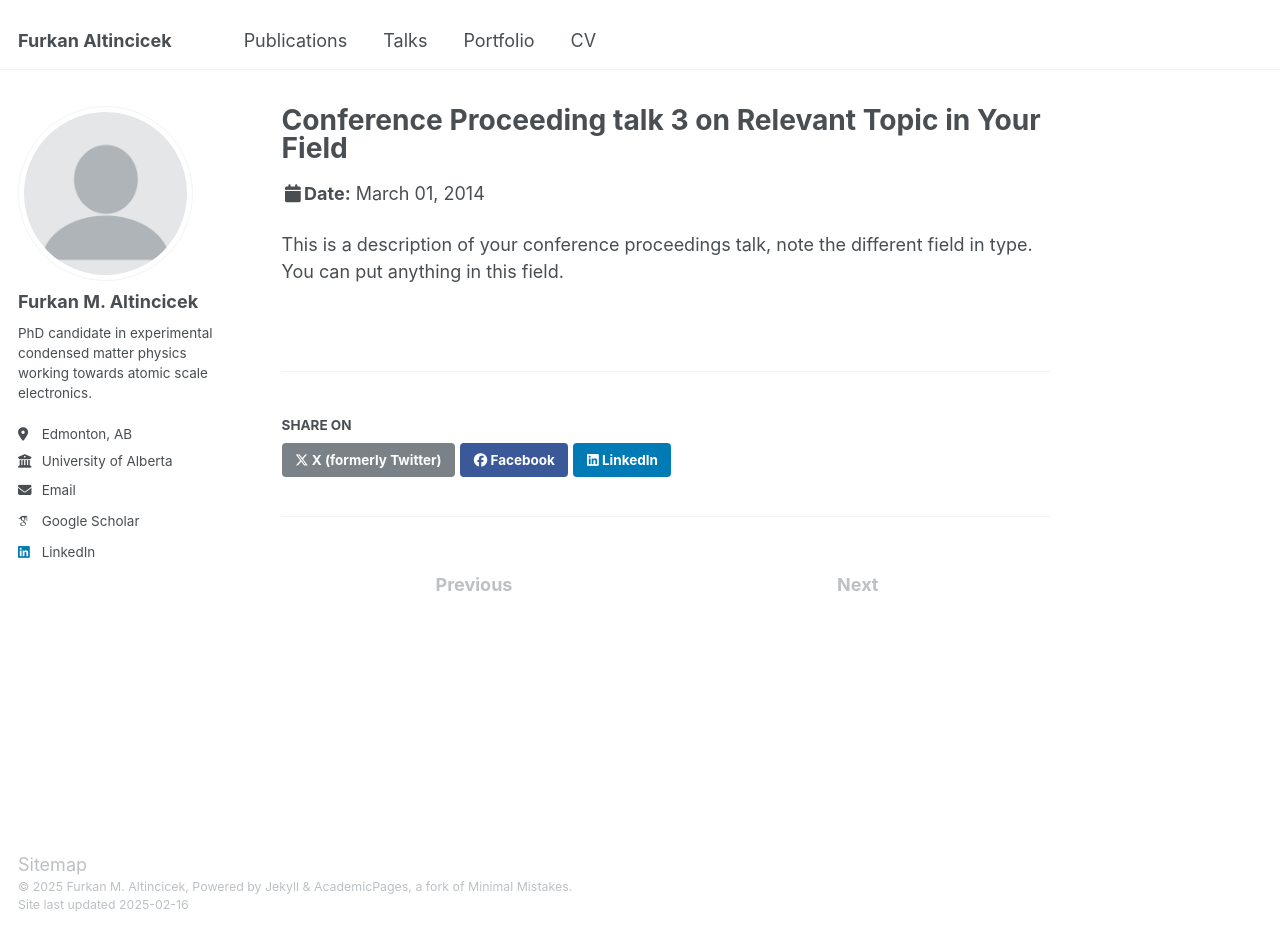
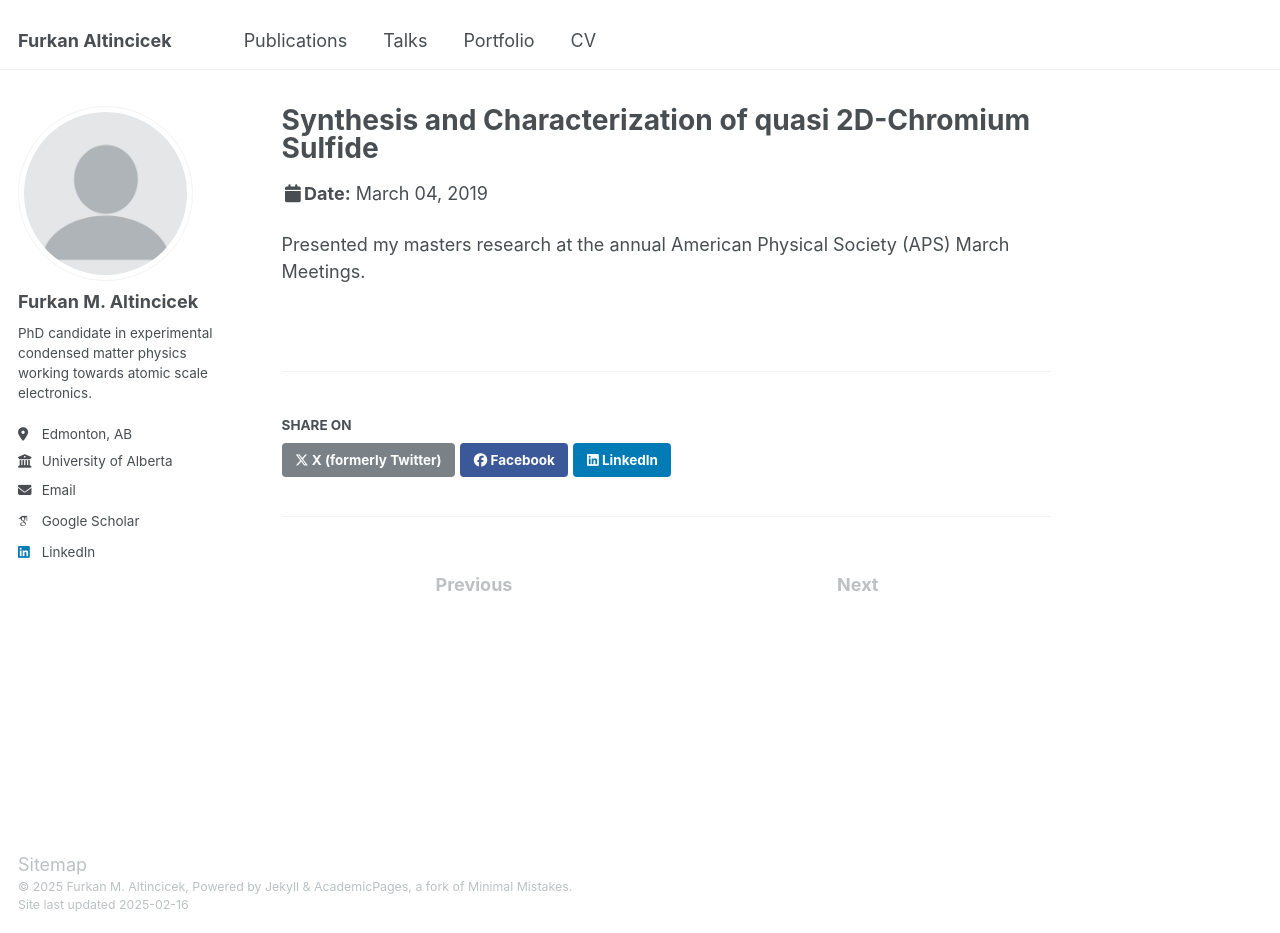
Before and after one commit to faltincicek/faltincicek.github.io, a Jekyll site: the page built from _talks/2014-03-01-talk-3.md, in a window 1280 px wide and 933 px high. Built offline with Jekyll 4.4.1, drawn with Linux system fonts in a browser that asks for light colours; some web fonts are replaced.

Commit message:
Update 2014-03-01-talk-3.md

```diff
--- a/_talks/2014-03-01-talk-3.md
+++ b/_talks/2014-03-01-talk-3.md
@@ -1,11 +1,11 @@
 ---
-title: "Conference Proceeding talk 3 on Relevant Topic in Your Field"
+title: "Synthesis and Characterization of quasi 2D-Chromium Sulfide"
 collection: talks
 type: "Conference proceedings talk"
-permalink: /talks/2014-03-01-talk-3
-venue: "Testing Institute of America 2014 Annual Conference"
-date: 2014-03-01
-location: "Los Angeles, CA"
+permalink: /talks/2014-03-04-APS-2019-talk-2
+venue: "2019 APS March Meeting"
+date: 2019-03-04
+location: "Boston, Massachusetts"
 ---
 
-This is a description of your conference proceedings talk, note the different field in type. You can put anything in this field.
+Presented my masters research at the annual American Physical Society (APS) March Meetings.
```
